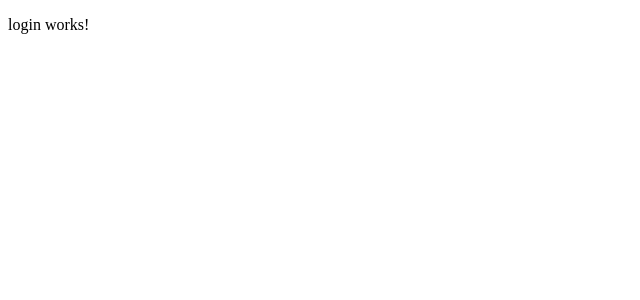
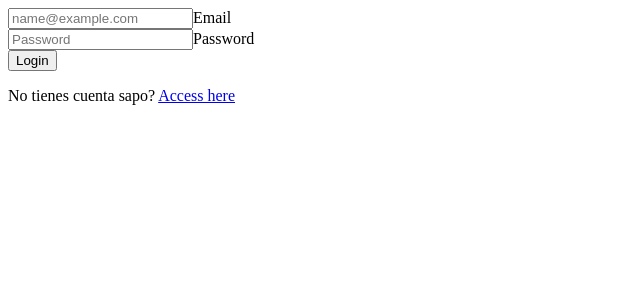
Before and after one commit to RubenLechosa/Gold-Rush-Fusion, an Angular app in the folder frontend/: page /login in a window 1280 px wide. Shown: the top 300 px of the page, without its empty margins (0-640 px from the left). Built offline with nearby package versions, Linux system fonts and the light colour scheme.

Commit message:
Fix Login Front

```diff
--- a/frontend/src/app/app-routing.module.ts
+++ b/frontend/src/app/app-routing.module.ts
@@ -10,7 +10,7 @@ const routes: Routes = [
   {path: 'manager', loadChildren: () => import('./manager/manager.module').then((m) => m.ManagerModule), canActivate: [IsAuthenticatedGuard]},
   {path: 'login',  component: LoginComponent},
   {path: 'register',  component: RegisterComponent},
-  {path: '**', component: NotfoundPageComponent}
+  {path: '**', redirectTo: '/manager', pathMatch: 'full'}
 ];
 
 @NgModule({
--- a/frontend/src/app/services/auth.service.ts
+++ b/frontend/src/app/services/auth.service.ts
@@ -12,17 +12,17 @@ export class AuthService {
   isLoggedIn = this._isLoggedIn.asObservable();
 
   constructor(private frameworkService: FrameworkService, private router : Router) {
-    const token = localStorage.getItem('auth_token');
+    const token = localStorage.getItem('token');
     this._isLoggedIn.next(!!token);
   }
 
-  login(username: string, password: string) {
-    return this.frameworkService.login(username, password).pipe(
+  login(email: string, password: string) {
+    return this.frameworkService.login(email, password).pipe(
       tap((response: any) => {
         this._isLoggedIn.next(true);
 
         localStorage.setItem('id', response.id);
-        localStorage.setItem('auth_token', response.accessToken);
+        localStorage.setItem('token', response.accessToken);
       })
     );
   }
@@ -32,8 +32,8 @@ export class AuthService {
         tap((response: any) => {
           this._isLoggedIn.next(true);
 
-          localStorage.setItem('id', response._id);
-          localStorage.setItem('auth_token', response.accessToken);
+          localStorage.setItem('id', response.id);
+          localStorage.setItem('token', response.accessToken);
         })
       );
   }
--- a/frontend/src/app/services/framework.service.ts
+++ b/frontend/src/app/services/framework.service.ts
@@ -17,8 +17,8 @@ export class FrameworkService {
 
   constructor(private http: HttpClient) { }
 
-  login(username: string, password: string) {
-    return this.http.post(`${baseUrl}/user/login`, { username, password }, {headers: header});
+  login(email: string, password: string) {
+    return this.http.post(`${baseUrl}/user/login`, { email, password }, {headers: header});
   }
 
   register(username: string, email: string, password: string) {
--- a/frontend/src/app/users/login/login.component.html
+++ b/frontend/src/app/users/login/login.component.html
@@ -1 +1,38 @@
-<p>login works!</p>
+<div class="login-container">
+    <div class="container">
+        <form (ngSubmit)="onSubmit()" [formGroup]="form" autocomplete="off" >
+            <div class="row">
+                <div class="col-md-3"></div>
+                <div class="col-md-6">
+                    <div class="card login-card mt-4">
+                        <div class="card-body">
+                            <div class="form-floating mb-3">
+                                <input type="email" class="form-control" id="emailInput" name="email" placeholder="name@example.com" formControlName="email"/>
+                                <label for="emailInput">Email</label>
+                            </div>
+
+                            <div class="form-floating mb-3">
+                                <input type="password" class="form-control" id="passwordInput" placeholder="Password" formControlName="password"/>
+                                <label for="passwordInput">Password</label>
+                            </div>
+
+                            <div class="alert alert-danger" *ngIf="error == 'email'">
+                                A user with that email already exists
+                            </div>
+
+
+                            <div class="alert alert-danger" *ngIf="error == 'username'">
+                                A user with that username already exists
+                            </div>
+
+                            <button type="submit" class="btn btn-login w-100 mt-1">Login</button>
+                            <p class="text-center mt-2">No tienes cuenta sapo? <a href="/register">Access here</a></p>
+                        </div>
+                    </div>
+                </div>
+                <div class="col-md-3"></div>
+            </div>
+        </form>
+    </div>
+
+</div>
--- a/frontend/src/app/users/login/login.component.ts
+++ b/frontend/src/app/users/login/login.component.ts
@@ -1,4 +1,7 @@
 import { Component } from '@angular/core';
+import { FormControl, FormGroup, Validators } from '@angular/forms';
+import { Router } from '@angular/router';
+import { AuthService } from 'src/app/services/auth.service';
 
 @Component({
   selector: 'app-login',
@@ -6,5 +9,21 @@ import { Component } from '@angular/core';
   styleUrls: ['./login.component.css']
 })
 export class LoginComponent {
+  error = '';
+  form = new FormGroup({
+    email: new FormControl(null, Validators.required),
+    password: new FormControl(null, Validators.required),
+  });
 
+  constructor(private authService: AuthService, private router: Router) { }
+
+  onSubmit() {
+    if (this.form.invalid) {
+      return;
+    }
+
+    if(this.authService.login(String(this.form.get('email')?.value), String(this.form.get('password')?.value))) {
+      this.router.navigate(["/manager"]);
+    }
+  }
 }
--- a/frontend/src/app/users/register/register.component.ts
+++ b/frontend/src/app/users/register/register.component.ts
@@ -29,8 +29,7 @@ export class RegisterComponent {
         .register(String(this.form.get('username')?.value),String(this.form.get('email')?.value), String(this.form.get('password')?.value))
         .subscribe(
           result => {
-            console.log(result);
-            this.router.navigate(['/register']);
+            this.router.navigate(['/manager']);
           },
           error => {
             console.log(error.error.message);
```
Also changed, not shown: frontend/src/app/services/auth/isAuthenticatedGuard.ts (+2 -8 lines).
